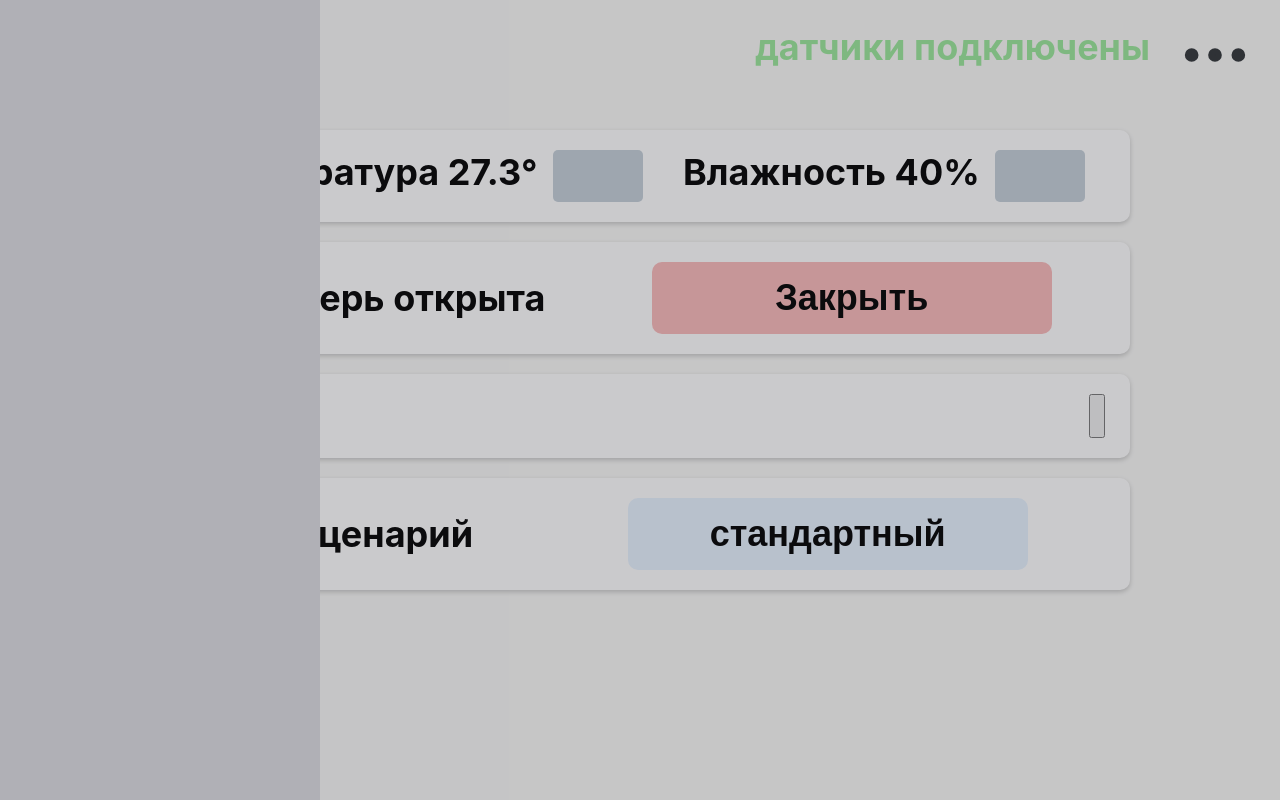
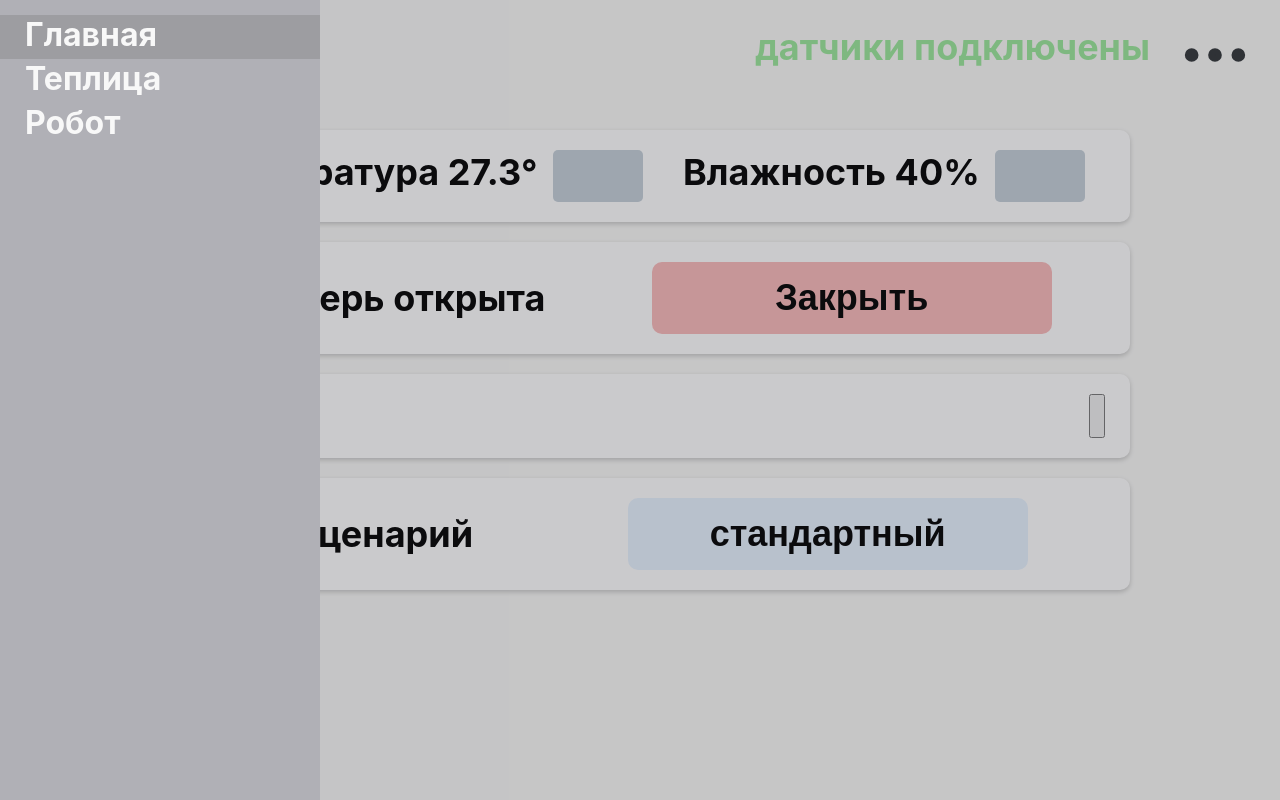
Before and after one commit to arec0000/x-home, a React (Create React App) app in the folder client/: page / in a window 1280 px wide. Both pictures are taken after a click on the button 67 px from the left and 52 px from the top of the page. Built offline with nearby package versions, Linux system fonts and the light colour scheme; no server answers.

Commit message:
client: add primitive page switching

```diff
--- a/client/src/components/app/App.js
+++ b/client/src/components/app/App.js
@@ -13,8 +13,10 @@ class App extends Component {
         super(props);
         this.state = {
             socket: null,
+            connectedStatus: true,
             menuOpen: false,
-            connectedStatus: true,
+            pages: ['Главная', 'Теплица', 'Робот'],
+            currentPage: 'Главная',
             sensTemp: 27.3,
             sensWetness: 40,
             doorControl: false,
@@ -80,6 +82,10 @@ class App extends Component {
         this.setState(({menuOpen}) => ({menuOpen: !menuOpen}));
     }
 
+    changePage = (page) => {
+        this.setState({currentPage: page});
+    }
+
     onClickDoor = () => {
         this.setState(({doorControl}) => ({
             doorControl: !doorControl
@@ -91,13 +97,28 @@ class App extends Component {
     }
 
     render() {
-        const {connectedStatus, menuOpen, sensTemp, sensWetness, doorControl, lightButtons} = this.state;
+        const {connectedStatus, menuOpen, pages, currentPage, sensTemp, sensWetness, doorControl, lightButtons} = this.state;
+
+        let Page;
+
+        switch (currentPage) {
+            case 'Теплица':
+                Page = () => {
                     return (
-            <div className="App">
-                <Header
-                    connectedStatus={connectedStatus}
-                    menuOpen={menuOpen}
-                    onToggleMenu={this.onToggleMenu}/>
+                        <h3>Тут типо теплица</h3>
+                    )
+                }
+                break;
+            case 'Робот':
+                Page = () => {
+                    return (
+                        <h3>А тут робот</h3>
+                    )
+                }
+                break;
+            default:
+                Page = () => {
+                    return (
                         <ul className="widgets">
                             <ClimateWidget
                                 key={1}
@@ -113,6 +134,20 @@ class App extends Component {
                             <ScenariosControl
                                 key={4}/>
                         </ul>
+                    )
+                }
+        }
+
+        return (
+            <div className="App">
+                <Header
+                    connectedStatus={connectedStatus}
+                    menuOpen={menuOpen}
+                    pages={pages}
+                    currentPage={currentPage}
+                    onToggleMenu={this.onToggleMenu}
+                    changePage={this.changePage}/>
+                <Page/>
             </div>
         );
     }
--- a/client/src/components/header/header.css
+++ b/client/src/components/header/header.css
@@ -84,6 +84,52 @@ header {
     transform: translateX(0);
 }
 
+.pagesList {
+    margin: 0;
+    padding: 0;
+    margin-top: 15px;
+    font-size: 32px;
+    color: #F8F8F8;
+}
+
+.pagesList li {
+    padding: 0 0 5px 25px;
+    list-style: none;
+    cursor: pointer;
+    transition-property: box-shadow, background-color, padding;
+    transition-duration: 0.15s;
+}
+
+.pagesList .current {
+    background-color: #9D9DA1;
+}
+
+.pagesList li:hover {
+    padding-left: 30px;
+    background-color: #BCBCC2;
+    box-shadow: 0 0 5px rgba(0, 0, 0, .05);
+}
+
+.pagesList li:active {
+    background-color: #8C8C94;
+}
+
+@media (max-width: 1200px) {
+    .menu {
+        width: 40%;
+    }
+}
+
+@media (max-width: 900px) {
+    .menu {
+        width: 50%;
+    }
+
+    .pagesList li {
+        font-size: 40px;
+    }
+}
+
 @media (max-width: 630px) {
     .button-menu{
         transform: scale(0.8);
@@ -108,6 +154,10 @@ header {
         padding-top: 15px;
         font-size: 28px;
     }
+
+    .menu {
+        width: 55%;
+    }
 }
 
 @media (max-width: 540px) {
--- a/client/src/components/header/header.js
+++ b/client/src/components/header/header.js
@@ -11,26 +11,38 @@ class Header extends Component {
     }
 
     render() {
+        const {connectedStatus, menuOpen, pages, currentPage, onToggleMenu, changePage} = this.props;
+
         let connected = 'датчики отключены';
-        if (this.props.connectedStatus) {
+        if (connectedStatus) {
             connected = 'датчики подключены';
         }
-        if (this.props.connectedStatus === undefined) {
+        if (connectedStatus === undefined) {
             connected = '';
         }
-        const clazz = this.props.connectedStatus ? "connect-status-on" : "connect-status-off";
+        const clazz = connectedStatus ? "connect-status-on" : "connect-status-off";
+
+        const links = pages.map(item => (
+            <li
+                className={item === currentPage ? 'current' : ''}
+                onClick={() => changePage(item)}>
+                    {item}
+            </li>
+        ));
 
         return (
             <header>
                 <button type="button"
                         className="button-menu"
-                        onClick={this.props.onToggleMenu}>
+                        onClick={onToggleMenu}>
                 </button>
 
-                <div className={`menu-shading${this.props.menuOpen ? " active" : ""}`} onClick={this.onToggleMenu}/>
+                <div className={`menu-shading${menuOpen ? " active" : ""}`} onClick={this.onToggleMenu}/>
 
-                <nav className={`menu${this.props.menuOpen ? " active" : ""}`}>
-
+                <nav className={`menu${menuOpen ? " active" : ""}`}>
+                    <ul className="pagesList">
+                        {links}
+                    </ul>
                 </nav>
 
                 <span type="text"
```
Lines whose indentation alone changed are shown as unchanged.
